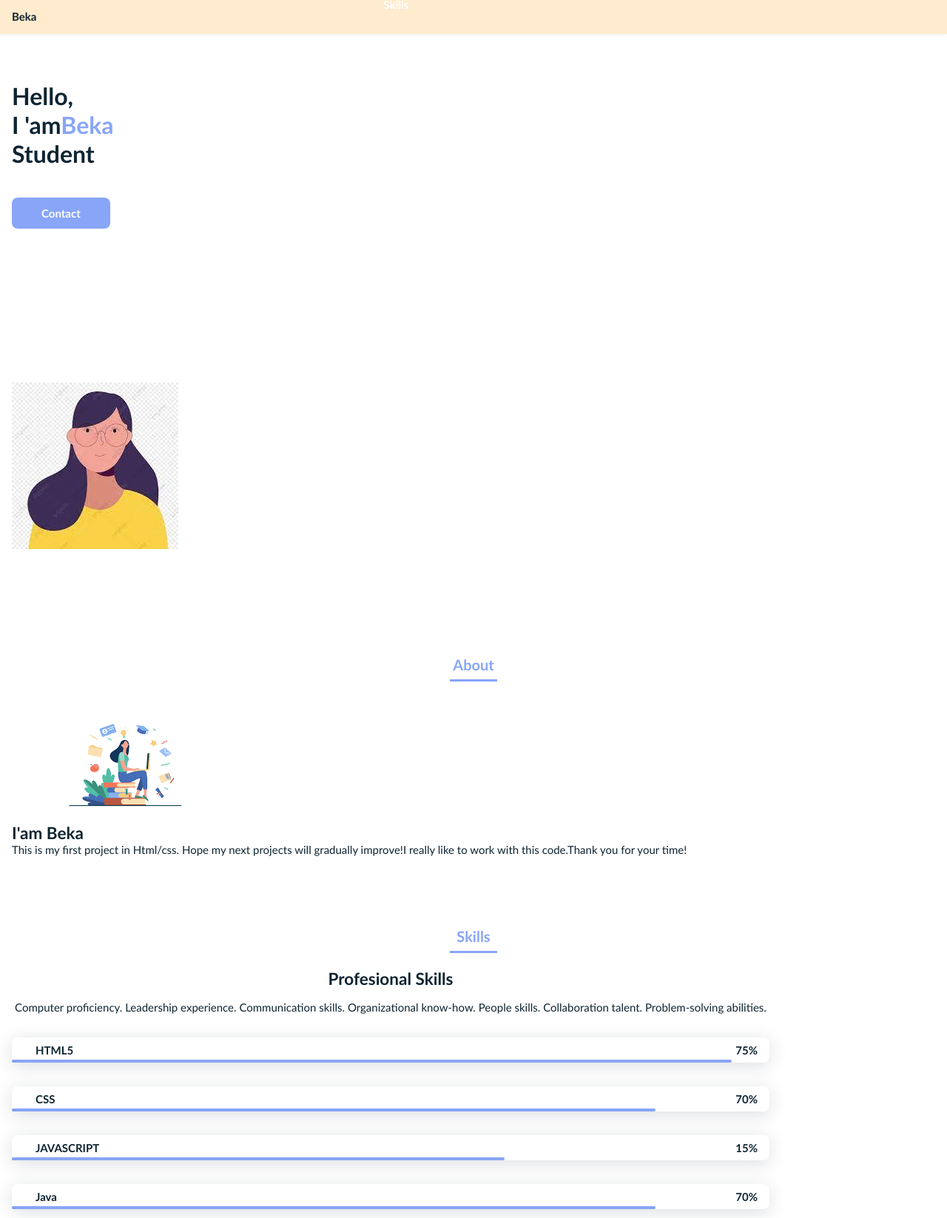
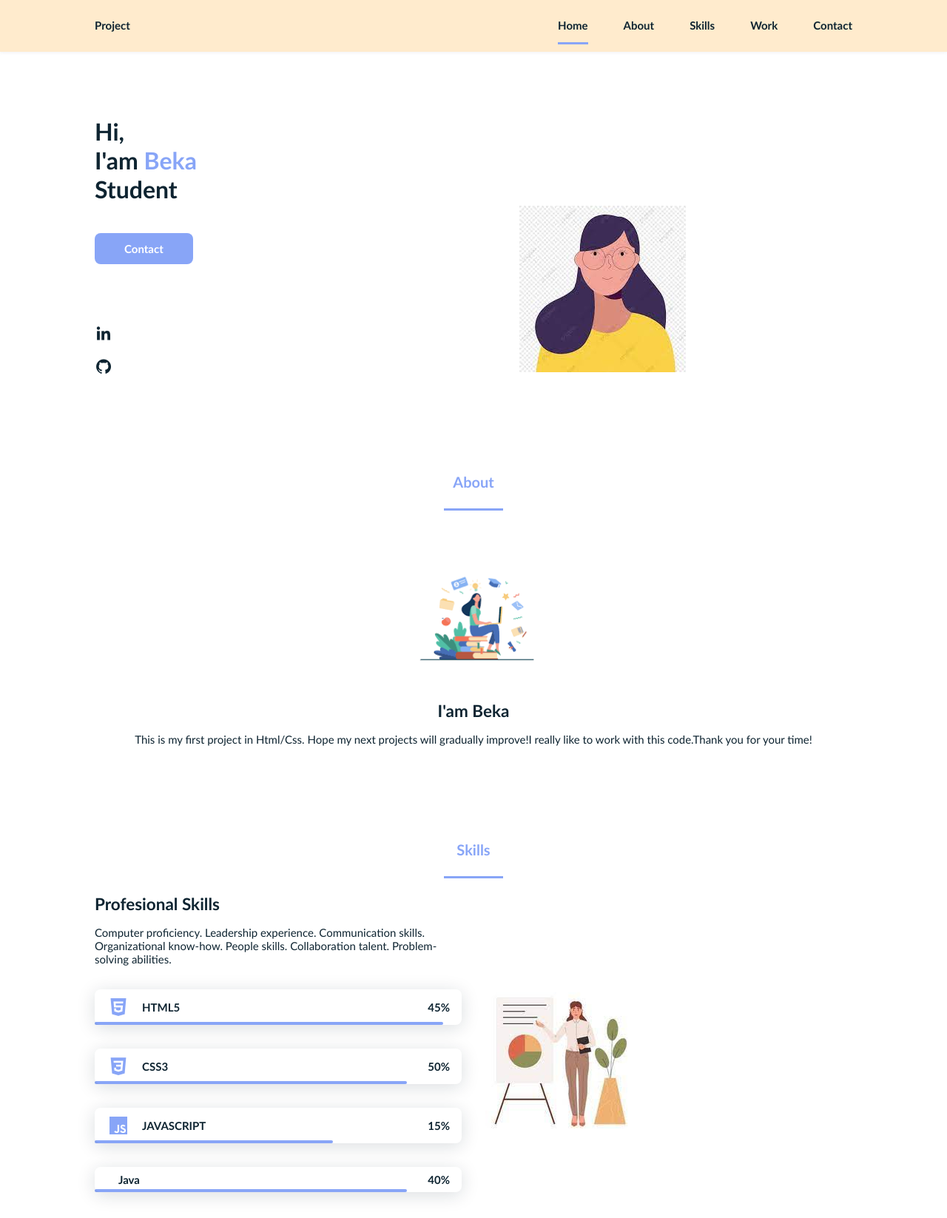
Before and after one commit to bdoolbekova/Project_f, a plain HTML site: page index.html in a window 1280 px wide. Shown: the part 2-1648 px from the top of the page at 74% size. Drawn offline with nearby package versions, Linux system fonts and the light colour scheme.

Commit message:
Modified

```diff
--- a/assets/css/styles.css
+++ b/assets/css/styles.css
@@ -319,7 +319,7 @@ a {
     width: 65%;
   }
 
-  .skills__ux {
+  .skills__java {
     width: 85%;
   }
 
@@ -364,3 +364,96 @@ a {
     cursor: pointer;
     margin-left: auto;
   }
+
+  .footer {
+    background-color: var(--second-color);
+    color: #fff;
+    text-align: center;
+    font-weight: var(--font-semi);
+    padding: 2rem 0;
+  }
+
+  .footer__title {
+    font-size: 2rem;
+    margin-bottom: var(--mb-4);
+  }
+
+  .footer__social {
+    margin-bottom: var(--mb-4);
+  }
+
+  .footer__icon {
+    font-size: 1.5rem;
+    color: #fff;
+    margin: 0 var(--mb-2);
+  }
+
+  @media screen and (min-width: 768px) {
+    body {
+      margin: 0;
+    }
+    .section {
+      padding-top: 4rem;
+      padding-bottom: 3rem;
+    }
+    .section-title {
+      margin-bottom: var(--mb-6);
+    }
+    .section-title::after {
+      width: 80px;
+      top: 3rem;
+    }
+    .nav {
+      height: calc(var(--header-height) + 1.5rem);
+    }
+    .nav__list {
+      display: flex;
+      padding-top: 0;
+    }
+    .nav__item {
+      margin-left: var(--mb-6);
+      margin-bottom: 0;
+    }
+    .nav__toggle {
+      display: none;
+    }
+    .nav__link {
+      color: var(--second-color);
+    }
+    .home {
+      padding: 8rem 0 2rem;
+    }
+    .home__img {
+      width: 400px;
+      bottom: 10%;
+    }
+    .about__container {
+      padding-top: 2rem;
+    }
+    .about__img img {
+      width: 300px;
+    }
+    .skills__container {
+      grid-template-columns: repeat(2, 1fr);
+      column-gap: 2rem;
+      align-items: center;
+      text-align: initial;
+    }
+    .work__container {
+      grid-template-columns: repeat(3, 1fr);
+      column-gap: 2rem;
+    }
+  }
+
+  @media screen and (min-width: 992px) {
+    .bd-grid {
+      margin-left: auto;
+      margin-right: auto;
+    }
+    .home {
+      padding: 10rem 0 2rem;
+    }
+    .home__img {
+      width: 450px;
+    }
+  }
--- a/assets/js/main.js
+++ b/assets/js/main.js
@@ -20,3 +20,28 @@ function linkAction(){
     navMenu.classList.remove('show')
 }
 navLink.forEach(n => n.addEventListener('click', linkAction))
+
+const sr= ScrollReveal({
+    origin: 'top',
+    distance: '80px',
+    duration: 2000,
+    reset: true
+})
+
+sr.reveal('.home_title',{})
+sr.reveal('.button',{delay: 200})
+sr.reveal('.home_img',{delay: 400})
+sr.reveal('.home_social-icon',{interval: 200})
+
+sr.reveal('.about_img',{})
+sr.reveal('.about_subtitle',{delay: 200})
+sr.reveal('.about_text',{delay: 400})
+
+sr.reveal('.skills_title',{})
+sr.reveal('.skills_text',{delay: 200})
+sr.reveal('.skills_data',{interval: 200})
+sr.reveal('.skils_img',{delay: 400})
+
+sr.reveal('.work_img',{interval: 200})
+
+sr.reveal('.contact_input',{interval: 200})
--- a/index.html
+++ b/index.html
@@ -2,21 +2,21 @@
 <html lang="en">
     <head>
         <meta charset="UTF-8">
-    <meta http-equiv="X-UA-Compatible" content="IE=edge">
         <meta name="viewport" content="width=device-width, initial-scale=1.0">
 
-    <link rel="stylesheet" href="assets/css/styles.css"
+        <link rel="stylesheet" href="assets/css/styles.css">
 
+        <!-- =====Box icons===== -->
         <link href='https://cdn.jsdelivr.net/npm/boxicons@2.0.5/css/boxicons.min.css' rel='stylesheet'>
 
-    <title>Portfolio_f-1</title>
+        <title>Portfolio website </title>
     </head>
     <body>
 
         <header class="l-header">
             <nav class="nav bd-grid">
                 <div>
-                <a href="#" class="nav__logo">Beka</a>
+                    <a href="#" class="nav__logo">Project</a>
                 </div>
 
                 <div class="nav__menu" id="nav-menu">
@@ -34,43 +34,43 @@
                 </div>
             </nav>
         </header>
+
         <main class="l-main">
 
-    <!--===== HOME =====-->
             <section class="home bd-grid" id="home">
                 <div class="home__data">
-            <h1 class="home__title">Hello,<br>I 'am<span class="home__title-color">Beka</span><br> Student</h1>
+                    <h1 class="home__title">Hi,<br>I'am <span class="home__title-color">Beka</span><br> Student </h1>
 
                     <a href="#" class="button">Contact</a>
                 </div>
 
                 <div class="home__social">
                     <a href="" class="home__social-icon"><i class='bx bxl-linkedin'></i></a>
-            <a href="" class="home__social-icon"><i class='bx bxl-facebook' ></i></a>
                     <a href="" class="home__social-icon"><i class='bx bxl-github' ></i></a>
                 </div>
 
-<div class="home_img">
+                <div class="home__img">
                    <img src="assets/img/about.jpg" alt="me"
                 </div>
             </section>
 
-<section class="about section" id="about">
+
+            <section class="about section " id="about">
                 <h2 class="section-title">About</h2>
 
-<div class="about container bd-grid">
-    <div class="about_img">
-        <img src="assets/img/me.png" alt="" >
+                <div class="about__container bd-grid">
+                    <div class="about__img">
+                        <img src="assets/img/me.png" alt="">
                     </div>
 
                     <div>
-        <h2 class="about_subtitle">I'am Beka</h2>
-        <p class="about_text">This is my first project in Html/css. Hope my next projects will gradually improve!I really like to work with this code.Thank you for your time!</p>
+                        <h2 class="about__subtitle">I'am Beka</h2>
+                        <p class="about__text">This is my first project in Html/Css. Hope my next projects will gradually improve!I really like to work with this code.Thank you for your time!</p>
                     </div>
 
                 </div>
+            </section>
 
-</section>
 
             <section class="skills section" id="skills">
                 <h2 class="section-title">Skills</h2>
@@ -94,19 +94,19 @@
 
                             </div>
                             <div>
-                    <span class="skills__percentage">75%</span>
+                                <span class="skills__percentage">45%</span>
                             </div>
                         </div>
                         <div class="skills__data">
                             <div class="skills__names">
-                    <i class='bx bxl-css skills__icon'></i>
-                    <span class="skills__name">CSS</span>
+                                <i class='bx bxl-css3 skills__icon'></i>
+                                <span class="skills__name">CSS3</span>
                             </div>
                             <div class="skills__bar skills__css">
 
                             </div>
                             <div>
-                    <span class="skills__percentage">70%</span>
+                                <span class="skills__percentage">50%</span>
                             </div>
                         </div>
                         <div class="skills__data">
@@ -126,11 +126,11 @@
                                 <i class='bx bxl-java skills__icon'></i>
                                 <span class="skills__name">Java</span>
                             </div>
-                <div class="skills__bar skills__ux">
+                            <div class="skills__bar skills__java">
 
                             </div>
                             <div>
-                    <span class="skills__percentage">70%</span>
+                                <span class="skills__percentage">40%</span>
                             </div>
                         </div>
                     </div>
@@ -140,6 +140,7 @@
                     </div>
                 </div>
             </section>
+
 
             <section class="work section" id="work">
                 <h2 class="section-title">Work</h2>
@@ -166,6 +167,7 @@
                 </div>
             </section>
 
+
             <section class="contact section" id="contact">
                 <h2 class="section-title">Contact</h2>
 
@@ -181,13 +183,21 @@
         </main>
 
 
-
-
+        <footer class="footer">
+            <p class="footer__title">Portfolio website</p>
+            <div class="footer__social">
+                <a href="#" class="footer__icon"><i class='bx bxl-facebook' ></i></a>
+                <a href="#" class="footer__icon"><i class='bx bxl-instagram' ></i></a>
+                <a href="#" class="footer__icon"><i class='bx bxl-twitter' ></i></a>
+            </div>
+            <p class="footer__copy">&#169;Front-end Web Programming - Project.College Vanier</p>
+        </footer>
 
 
         <!--===== scroll =====-->
         <script src="https://unpkg.com/scrollreveal"></script>
 
+        <!--===== main JS =====-->
         <script src="assets/js/main.js"></script>
     </body>
 </html>
```
Lines whose indentation alone changed are shown as unchanged.
